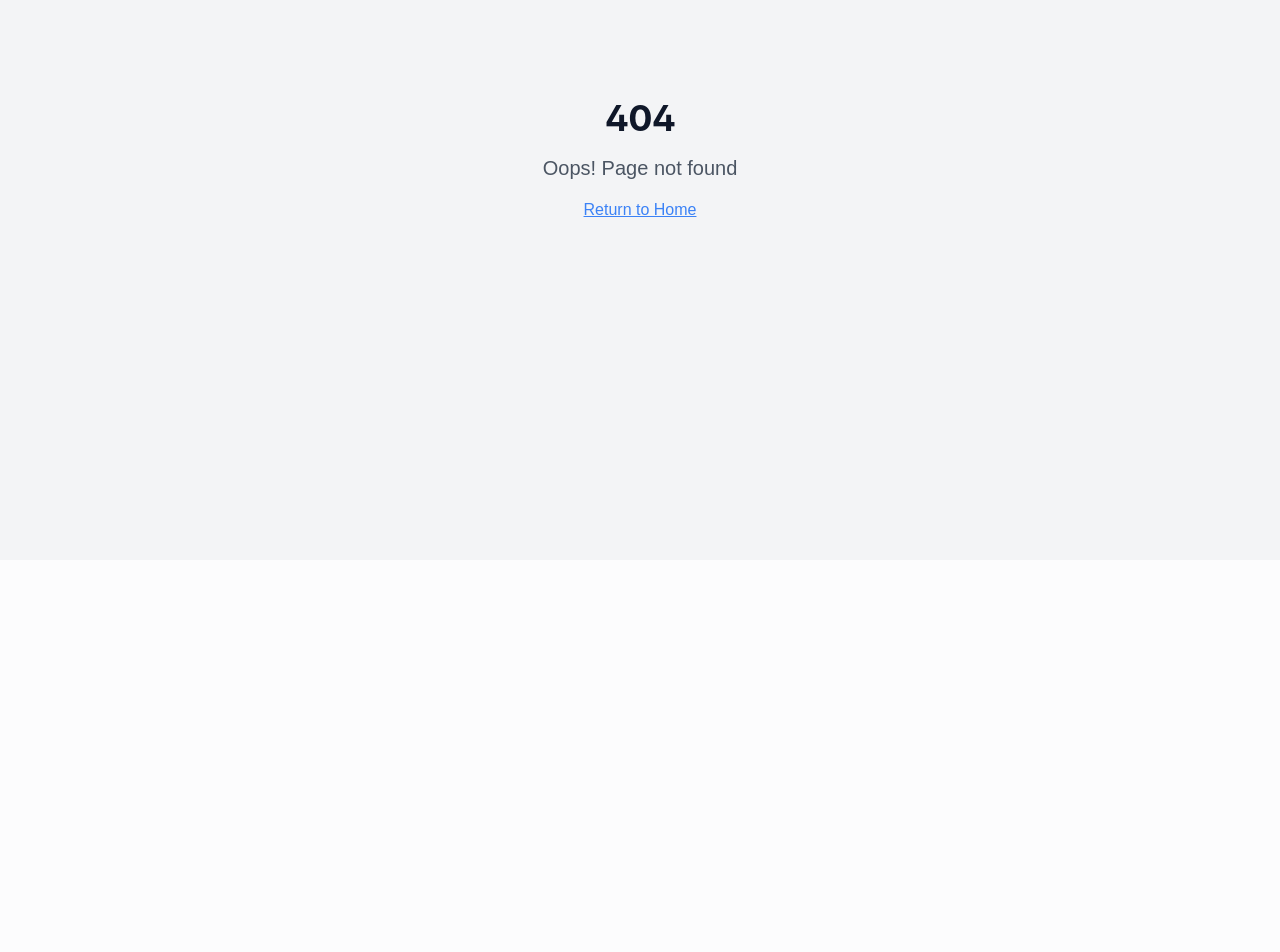
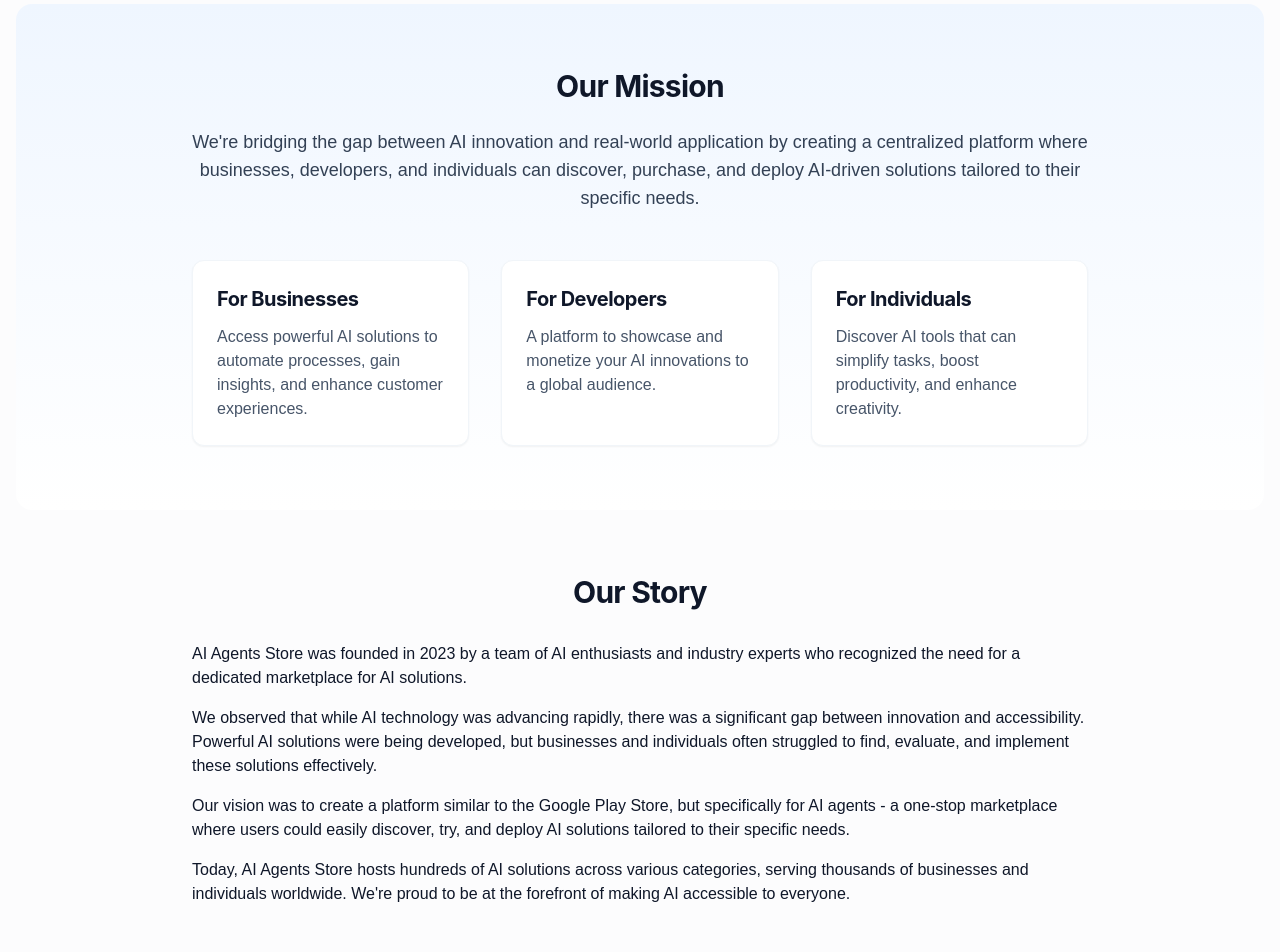
Before and after one commit to D03SOLANKI/cognitive-agent-store, a React (Vite) app: page /about in a window 1280 px wide. Before the commit this address had no page. Shown: the part 240-1192 px from the top of the page. Before the commit the page ends 800 px from the top, so only its background shows below. Built offline with nearby package versions, Linux system fonts and the light colour scheme.

Commit message:
Add basic page structure
Adds a basic page structure to the application.

```diff
--- a/src/App.tsx
+++ b/src/App.tsx
@@ -9,6 +9,7 @@ import AgentDetails from "./pages/AgentDetails";
 import Search from "./pages/Search";
 import CategoryPage from "./pages/CategoryPage";
 import Developers from "./pages/Developers";
+import About from "./pages/About";
 import NotFound from "./pages/NotFound";
 
 const queryClient = new QueryClient();
@@ -25,6 +26,7 @@ const App = () => (
           <Route path="/search" element={<Search />} />
           <Route path="/category/:category" element={<CategoryPage />} />
           <Route path="/developers" element={<Developers />} />
+          <Route path="/about" element={<About />} />
           {/* ADD ALL CUSTOM ROUTES ABOVE THE CATCH-ALL "*" ROUTE */}
           <Route path="*" element={<NotFound />} />
         </Routes>
--- /dev/null
+++ b/src/pages/About.tsx
@@ -0,0 +1,186 @@
+
+import { useEffect } from 'react';
+import { Link } from 'react-router-dom';
+import { motion } from 'framer-motion';
+import Header from '@/components/layout/Header';
+import Footer from '@/components/layout/Footer';
+import { Button } from '@/components/ui/button';
+
+const About = () => {
+  useEffect(() => {
+    window.scrollTo(0, 0);
+  }, []);
+
+  return (
+    <div className="min-h-screen flex flex-col">
+      <Header />
+
+      <main className="flex-grow pt-24 pb-16">
+        <div className="container mx-auto px-4">
+          <section className="mb-16">
+            <div className="max-w-3xl mx-auto text-center mb-12">
+              <h1 className="text-4xl md:text-5xl font-bold mb-6">About AI Agents Store</h1>
+              <p className="text-xl text-slate-600">
+                The ultimate marketplace for discovering and deploying powerful AI solutions
+              </p>
+            </div>
+
+            <div className="bg-gradient-to-b from-blue-50 to-white py-16 px-6 rounded-2xl mb-12">
+              <div className="max-w-4xl mx-auto">
+                <h2 className="text-3xl font-bold mb-6 text-center">Our Mission</h2>
+                <p className="text-lg text-slate-700 mb-8 text-center">
+                  We're bridging the gap between AI innovation and real-world application by creating a centralized platform where businesses, developers, and individuals can discover, purchase, and deploy AI-driven solutions tailored to their specific needs.
+                </p>
+
+                <motion.div
+                  className="grid grid-cols-1 md:grid-cols-3 gap-8 mt-12"
+                  initial={{ opacity: 0, y: 20 }}
+                  animate={{ opacity: 1, y: 0 }}
+                  transition={{ duration: 0.5, staggerChildren: 0.2 }}
+                >
+                  {[
+                    {
+                      title: "For Businesses",
+                      description: "Access powerful AI solutions to automate processes, gain insights, and enhance customer experiences."
+                    },
+                    {
+                      title: "For Developers",
+                      description: "A platform to showcase and monetize your AI innovations to a global audience."
+                    },
+                    {
+                      title: "For Individuals",
+                      description: "Discover AI tools that can simplify tasks, boost productivity, and enhance creativity."
+                    }
+                  ].map((item, i) => (
+                    <motion.div
+                      key={i}
+                      className="bg-white p-6 rounded-xl shadow-sm border border-slate-100"
+                      initial={{ opacity: 0, y: 20 }}
+                      animate={{ opacity: 1, y: 0 }}
+                      transition={{ duration: 0.3, delay: i * 0.1 }}
+                    >
+                      <h3 className="text-xl font-bold mb-3">{item.title}</h3>
+                      <p className="text-slate-600">{item.description}</p>
+                    </motion.div>
+                  ))}
+                </motion.div>
+              </div>
+            </div>
+          </section>
+
+          <section className="mb-16">
+            <div className="max-w-4xl mx-auto">
+              <h2 className="text-3xl font-bold mb-8 text-center">Our Story</h2>
+              <div className="prose prose-lg mx-auto">
+                <p className="mb-4">
+                  AI Agents Store was founded in 2023 by a team of AI enthusiasts and industry experts who recognized the need for a dedicated marketplace for AI solutions.
+                </p>
+                <p className="mb-4">
+                  We observed that while AI technology was advancing rapidly, there was a significant gap between innovation and accessibility. Powerful AI solutions were being developed, but businesses and individuals often struggled to find, evaluate, and implement these solutions effectively.
+                </p>
+                <p className="mb-4">
+                  Our vision was to create a platform similar to the Google Play Store, but specifically for AI agents - a one-stop marketplace where users could easily discover, try, and deploy AI solutions tailored to their specific needs.
+                </p>
+                <p className="mb-4">
+                  Today, AI Agents Store hosts hundreds of AI solutions across various categories, serving thousands of businesses and individuals worldwide. We're proud to be at the forefront of making AI accessible to everyone.
+                </p>
+              </div>
+            </div>
+          </section>
+
+          <section className="bg-blue-50 py-16 px-6 rounded-2xl mb-16">
+            <div className="max-w-4xl mx-auto text-center">
+              <h2 className="text-3xl font-bold mb-6">Our Values</h2>
+              <div className="grid grid-cols-1 md:grid-cols-2 gap-8 mt-10">
+                {[
+                  {
+                    title: "Innovation",
+                    description: "We're constantly pushing the boundaries of what's possible with AI."
+                  },
+                  {
+                    title: "Accessibility",
+                    description: "We believe powerful AI tools should be accessible to everyone."
+                  },
+                  {
+                    title: "Quality",
+                    description: "We maintain high standards for all AI agents on our platform."
+                  },
+                  {
+                    title: "Security",
+                    description: "We prioritize data privacy and security in everything we do."
+                  }
+                ].map((value, i) => (
+                  <div key={i} className="bg-white p-6 rounded-xl shadow-sm">
+                    <h3 className="text-xl font-bold mb-3">{value.title}</h3>
+                    <p className="text-slate-600">{value.description}</p>
+                  </div>
+                ))}
+              </div>
+            </div>
+          </section>
+
+          <section className="text-center mb-16">
+            <h2 className="text-3xl font-bold mb-6">Meet Our Team</h2>
+            <p className="text-xl text-slate-600 mb-10 max-w-2xl mx-auto">
+              We're a diverse team of AI experts, developers, designers, and business strategists united by our passion for AI innovation.
+            </p>
+
+            <div className="grid grid-cols-1 sm:grid-cols-2 md:grid-cols-3 lg:grid-cols-4 gap-6">
+              {[
+                {
+                  name: "Alex Chen",
+                  role: "Founder & CEO",
+                  image: "https://randomuser.me/api/portraits/men/32.jpg"
+                },
+                {
+                  name: "Sophia Patel",
+                  role: "CTO",
+                  image: "https://randomuser.me/api/portraits/women/44.jpg"
+                },
+                {
+                  name: "Marcus Johnson",
+                  role: "Head of AI Research",
+                  image: "https://randomuser.me/api/portraits/men/22.jpg"
+                },
+                {
+                  name: "Emma Rodriguez",
+                  role: "Head of Product",
+                  image: "https://randomuser.me/api/portraits/women/29.jpg"
+                }
+              ].map((member, i) => (
+                <div key={i} className="bg-white p-6 rounded-xl shadow-sm border border-slate-100">
+                  <img
+                    src={member.image}
+                    alt={member.name}
+                    className="w-24 h-24 rounded-full mx-auto mb-4 object-cover"
+                  />
+                  <h3 className="text-lg font-bold">{member.name}</h3>
+                  <p className="text-slate-600">{member.role}</p>
+                </div>
+              ))}
+            </div>
+          </section>
+
+          <section className="max-w-3xl mx-auto text-center mb-20">
+            <h2 className="text-3xl font-bold mb-6">Join Our Journey</h2>
+            <p className="text-xl text-slate-600 mb-8">
+              Whether you're looking for AI solutions or want to showcase your AI innovations, we'd love to have you join our community.
+            </p>
+            <div className="flex flex-col sm:flex-row gap-4 justify-center">
+              <Button size="lg" className="px-8">
+                <Link to="/search">Explore AI Agents</Link>
+              </Button>
+              <Button variant="outline" size="lg" className="px-8">
+                <Link to="/developers">For Developers</Link>
+              </Button>
+            </div>
+          </section>
+        </div>
+      </main>
+
+      <Footer />
+    </div>
+  );
+};
+
+export default About;
```
